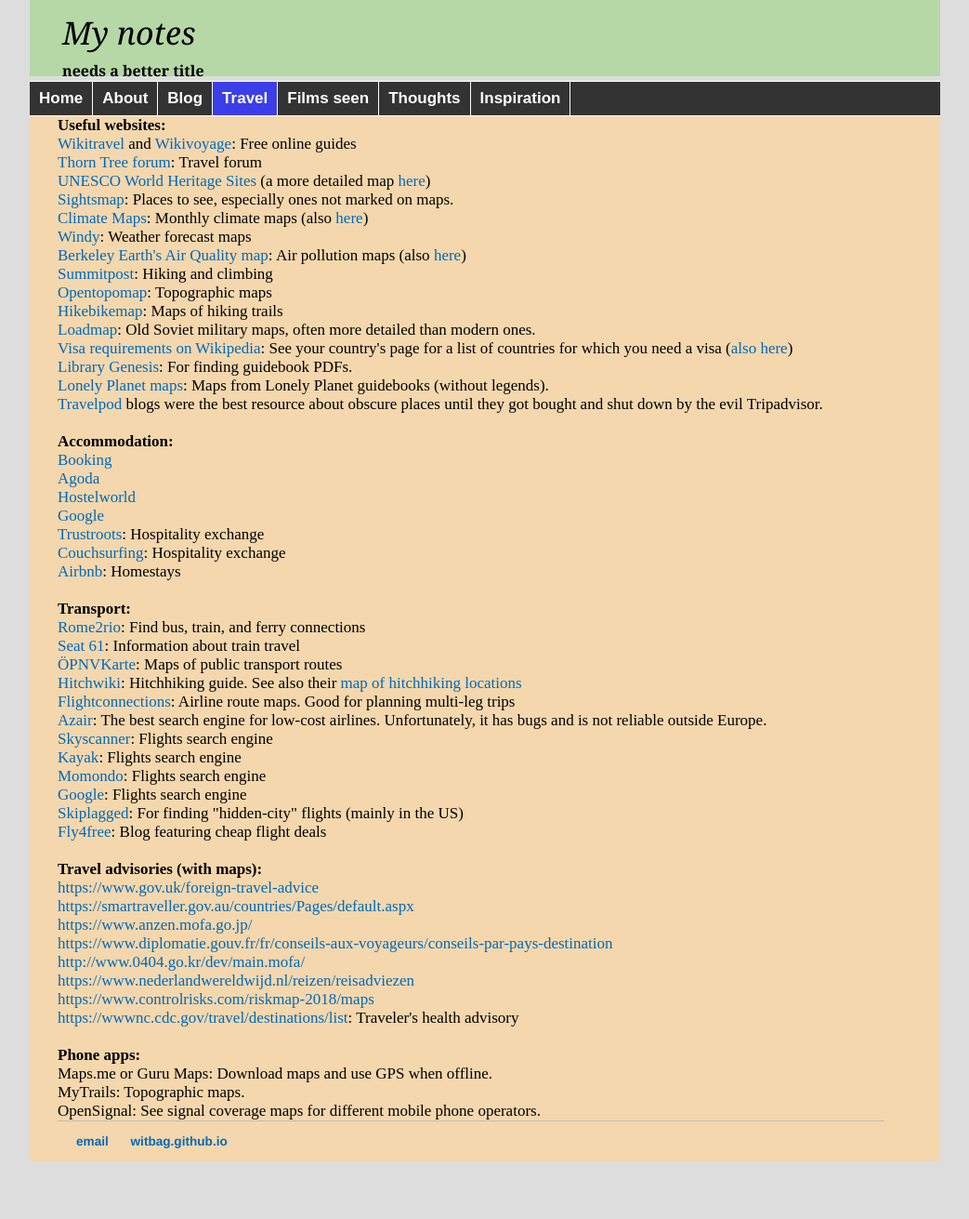
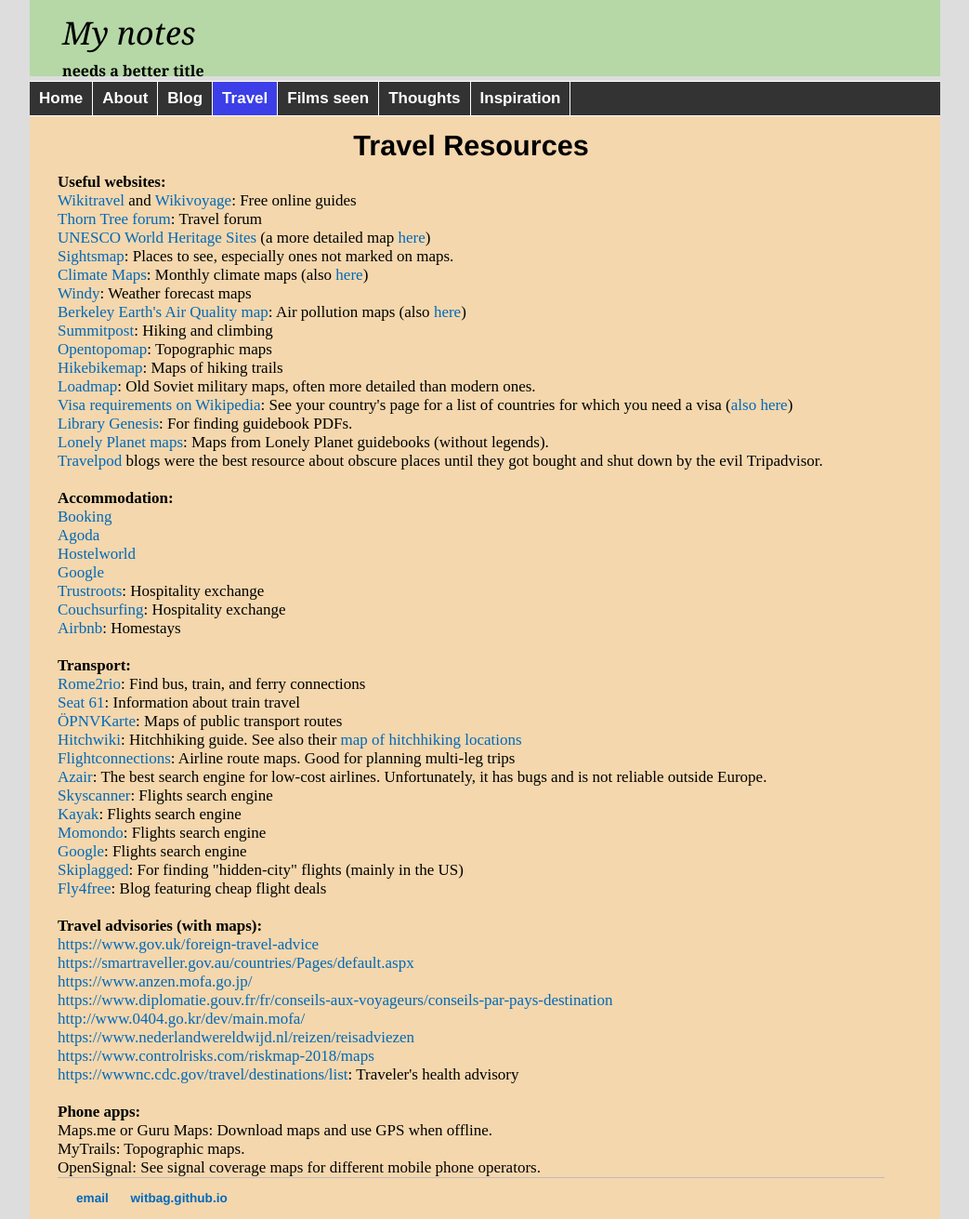
Before and after one commit to witbag/witbag.github.io, a Jekyll site: the page built from travel/resources.html, in a window 1280 px wide. Shown: the whole page at 93% size, without its empty margins (118-1161 px from the left). Built offline with Jekyll 4.4.1, drawn with Linux system fonts in a browser that asks for light colours; before the commit the page ends 1249 px from its top, so only the background shows below that.

Commit message:
Update resources.html

```diff
--- a/travel/resources.html
+++ b/travel/resources.html
@@ -4,6 +4,10 @@
 ---
 
 <div class="travel">
+
+<br>
+<center><h2>Travel Resources</h2></center>
+
 <b>Useful websites:</b><br>
 <a href="https://wikitravel.org/en/Main_Page" target=_blank>Wikitravel</a> and <a href="https://en.wikivoyage.org/wiki/Main_Page" target=_blank>Wikivoyage</a>: Free online guides<br>
 <a href="https://www.lonelyplanet.com/thorntree/welcome" target=_blank>Thorn Tree forum</a>: Travel forum<br>
```
